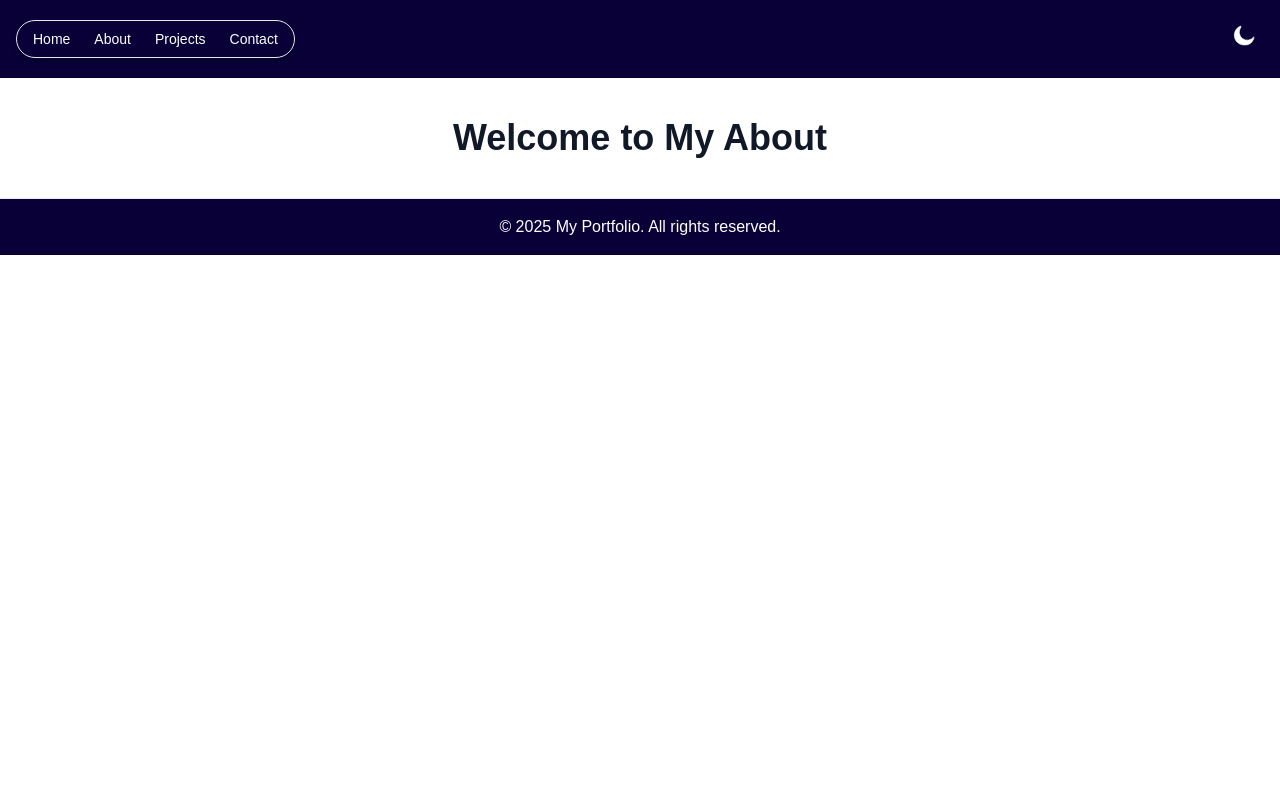
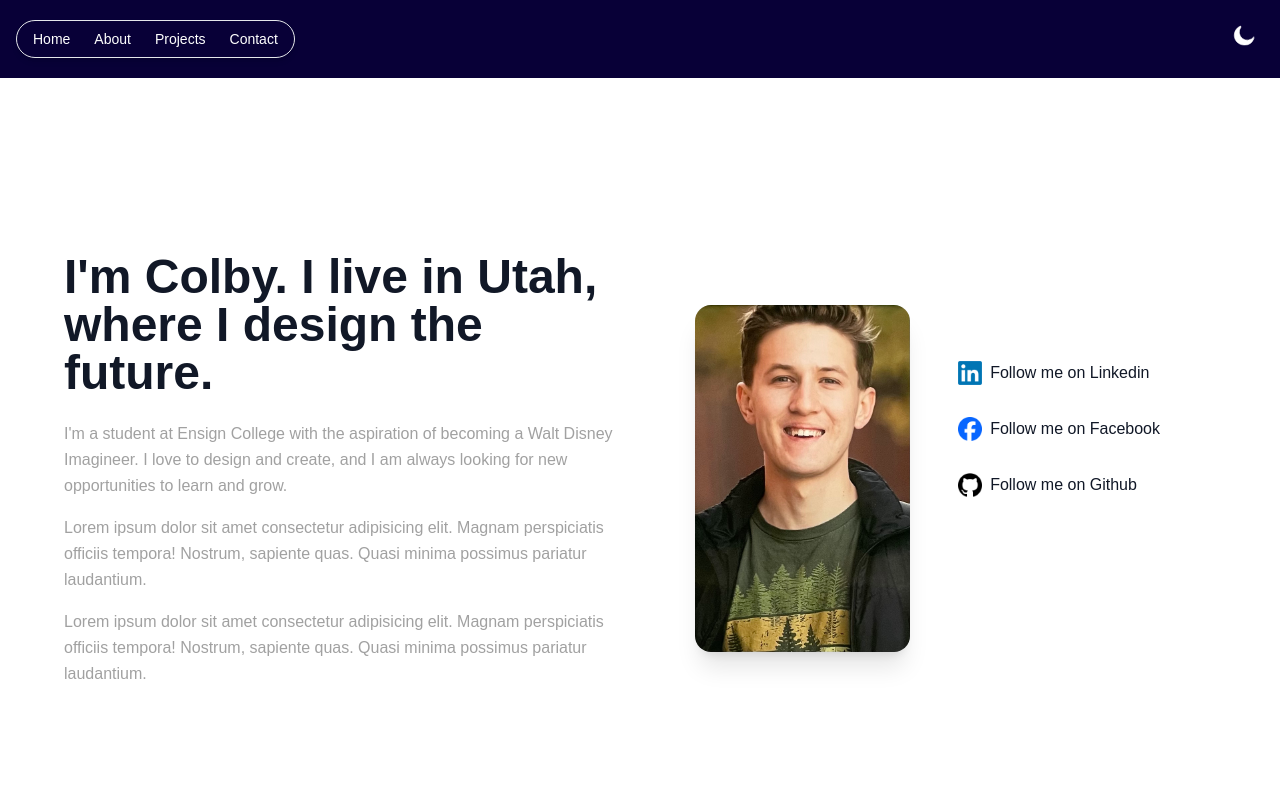
Before and after one commit to colbyeakin/cs220-portfolio, a Next.js app: page /about in a window 1280 px wide. Shown: the top 800 px of the page. Built offline with nearby package versions, Linux system fonts and the light colour scheme.

Commit message:
Updated Theme Switchers and About page

```diff
--- a/src/app/about/page.tsx
+++ b/src/app/about/page.tsx
@@ -3,7 +3,65 @@ import React from "react";
 export default function Page() {
     return (
         <main>
-            <h1 className="text-4xl font-bold text-center mt-10">Welcome to My About</h1>
+            <section className="min-h-screen card-text flex items-center justify-center px-8 py-16">
+                <div className="max-w-6xl w-full grid grid-cols-1 md:grid-cols-2 gap-12 items-center">
+                    <div>
+                        <h1 className="text-4xl md:text-5xl font-bold mb-6">
+                            I'm Colby. I live in Utah, where I design the future.
+                        </h1>
+                        <p className="text-neutral-400 mb-4 leading-relaxed">
+                            I'm a student at Ensign College with the aspiration of becoming a
+                            Walt Disney Imagineer. I love to design and create, and I am always
+                            looking for new opportunities to learn and grow.
+                        </p>
+                        <p className="text-neutral-400 mb-4 leading-relaxed">
+                            Lorem ipsum dolor sit amet consectetur adipisicing elit. Magnam
+                            perspiciatis officiis tempora! Nostrum, sapiente quas. Quasi minima
+                            possimus pariatur laudantium.
+                        </p>
+                        <p className="text-neutral-400 mb-4 leading-relaxed">
+                            Lorem ipsum dolor sit amet consectetur adipisicing elit. Magnam
+                            perspiciatis officiis tempora! Nostrum, sapiente quas. Quasi minima
+                            possimus pariatur laudantium.
+                        </p>
+                    </div>
+                    <div className="flex justify-center md:justify-end">
+                        <img src="/profile-pic.jpg" alt="Profile Picture" className="w-1/3 md:w-[215px] h-auto rounded-2xl shadow-xl object-cover" />
+                        <div className="flex flex-col space-x-2 mt-6 px-8 py-4">
+                            <a
+                                href="https://www.linkedin.com/in/colby-eakin/"
+                                aria-label="LinkedIn"
+                                target="_blank"
+                                rel="noopener noreferrer"
+                                className="flex items-center space-x-2 px-4 py-4"
+                            >
+                                <img src="/linkedin-logo.png" alt="LinkedIn" className="h-6 w-6" />
+                                <span>Follow me on Linkedin</span>
+                            </a>
+                            <a
+                                href="https://www.facebook.com/colby.eakin.2025"
+                                aria-label="Facebook"
+                                target="_blank"
+                                rel="noopener noreferrer"
+                                className="flex items-center space-x-2 px-4 py-4"
+                            >
+                                <img src="/facebook-logo.png" alt="Facebook" className="h-6 w-6" />
+                                <span>Follow me on Facebook</span>
+                            </a>
+                            <a
+                                href="https://github.com/colbyeakin"
+                                aria-label="Github"
+                                target="_blank"
+                                rel="noopener noreferrer"
+                                className="flex items-center space-x-2 px-4 py-4"
+                            >
+                                <img src="/github-logo.png" alt="Github" className="h-6 w-6 filter dark:invert" />
+                                <span>Follow me on Github</span>
+                            </a>
+                        </div>
+                    </div>
+                </div>
+            </section>
         </main>
     );
 }
--- a/src/app/layout.tsx
+++ b/src/app/layout.tsx
@@ -26,7 +26,25 @@ export default function RootLayout({
   children: React.ReactNode;
 }>) {
   return (
-    <html lang="en">
+    <html lang="en" suppressHydrationWarning>
+      <head>
+        <script
+          dangerouslySetInnerHTML={{
+            __html: `
+              (function() {
+                try {
+                  const storedTheme = localStorage.getItem('site-theme');
+                  const prefersLight = window.matchMedia('(prefers-color-scheme: light)').matches;
+                  const theme = storedTheme || (prefersLight ? 'light' : 'dark');
+                  document.documentElement.setAttribute('data-theme', theme);
+                } catch (e) {
+                  document.documentElement.setAttribute('data-theme', 'dark');
+                }
+              })();
+            `,
+          }}
+        />
+      </head>
       <body className={`${inter.variable} ${robotoMono.variable} antialiased`}>
         <Header />
         {children}
--- a/src/components/footer.tsx
+++ b/src/components/footer.tsx
@@ -5,7 +5,7 @@ const Footer: React.FC = () => {
     return (
         <footer className="nav-bg nav-text py-4 mt-10 border-t border-var">
             <div className="container mx-auto text-center">
-                <p>&copy; {new Date().getFullYear()} My Portfolio. All rights reserved.</p>
+                <p>&copy; {new Date().getFullYear()} Colby Eakin. All rights reserved.</p>
             </div>
         </footer>
     );
--- a/src/components/introCard.tsx
+++ b/src/components/introCard.tsx
@@ -12,9 +12,27 @@ const IntroCard: React.FC = () => {
                     engineer with a passion for building delightful user experiences.
                 </p>
                 <div className="flex space-x-4 mt-6">
-                    <a href="https://www.linkedin.com/in/colby-eakin/" aria-label="LinkedIn"><img src="/linkedin-logo.png" alt="LinkedIn" className="h-6 w-6" /></a>
-                    <a href="https://www.facebook.com/colby.eakin.2025" aria-label="Facebook"><img src="/facebook-logo.png" alt="Facebook" className="h-6 w-6" /></a>
-                    <a href="https://github.com/colbyeakin" aria-label="Github"><img src="/github-logo.png" alt="Github" className="h-6 w-6" /></a>
+                    <a
+                        href="https://www.linkedin.com/in/colby-eakin/"
+                        aria-label="LinkedIn"
+                        target="_blank"
+                        rel="noopener noreferrer"
+                    ><img src="/linkedin-logo.png" alt="LinkedIn" className="h-6 w-6" />
+                    </a>
+                    <a
+                        href="https://www.facebook.com/colby.eakin.2025"
+                        aria-label="Facebook"
+                        target="_blank"
+                        rel="noopener noreferrer"
+                    ><img src="/facebook-logo.png" alt="Facebook" className="h-6 w-6" />
+                    </a>
+                    <a
+                        href="https://github.com/colbyeakin"
+                        aria-label="Github"
+                        target="_blank"
+                        rel="noopener noreferrer"
+                    ><img src="/github-logo.png" alt="Github" className="h-6 w-6" />
+                    </a>
                 </div>
             </div>
         </div>
--- a/src/components/themeToggle.tsx
+++ b/src/components/themeToggle.tsx
@@ -5,25 +5,25 @@ import React, { useEffect, useState } from "react";
 const THEME_KEY = "site-theme";
 
 const ThemeToggle: React.FC = () => {
-    const [theme, setTheme] = useState<"light" | "dark">(() => {
-        if (typeof window === "undefined") return "dark";
-        return (
-            (localStorage.getItem(THEME_KEY) as "light" | "dark") ||
-            (window.matchMedia &&
-                window.matchMedia("(prefers-color-scheme: light)").matches
-                ? "light"
-                : "dark")
-        );
-    });
+    const [theme, setTheme] = useState<"light" | "dark" | null>(null);
 
     useEffect(() => {
-        document.documentElement.setAttribute("data-theme", theme);
-        try {
+        // Get stored or system theme
+        const stored = localStorage.getItem(THEME_KEY) as "light" | "dark" | null;
+        const prefersLight = window.matchMedia("(prefers-color-scheme: light)").matches;
+        const initial = stored || (prefersLight ? "light" : "dark");
+        setTheme(initial);
+        document.documentElement.setAttribute("data-theme", initial);
+    }, []);
+
+    useEffect(() => {
+        if (theme) {
+            document.documentElement.setAttribute("data-theme", theme);
             localStorage.setItem(THEME_KEY, theme);
-        } catch {
-            /* ignore */
         }
     }, [theme]);
+
+    if (!theme) return null; // 👈 Prevent render until theme known
 
     return (
         <div className="absolute top-4 right-4 z-50">
@@ -34,7 +34,7 @@ const ThemeToggle: React.FC = () => {
                 title="Toggle theme"
             >
                 {theme === "dark" ? (
-                    // ☀️ White Sun Icon (for switching to light mode)
+                    // ☀️ Sun icon
                     <svg
                         xmlns="http://www.w3.org/2000/svg"
                         fill="white"
@@ -50,7 +50,7 @@ const ThemeToggle: React.FC = () => {
                         />
                     </svg>
                 ) : (
-                    // 🌙 White Moon Icon (for switching to dark mode)
+                    // 🌙 Moon icon
                     <svg
                         xmlns="http://www.w3.org/2000/svg"
                         fill="white"
--- a/src/styles/globals.css
+++ b/src/styles/globals.css
@@ -47,6 +47,25 @@
   --accent: #60a5fa;
 }
 
+html[data-theme="dark"] {
+  color-scheme: dark;
+  background-color: #000;
+  color: #fff;
+}
+
+html[data-theme="light"] {
+  color-scheme: light;
+  background-color: #fff;
+  color: #000;
+}
+
+html,
+body {
+  transition: background-color 0.3s ease, color 0.3s ease;
+}
+
+
+
 :root {
   --color-background: var(--background);
   --color-foreground: var(--foreground);
```
Also changed, not shown: src/components/navbar.tsx (+23 -62 lines), public/profile-pic.jpg (added), 1 other file (tests, documents, lock files or other folders).
